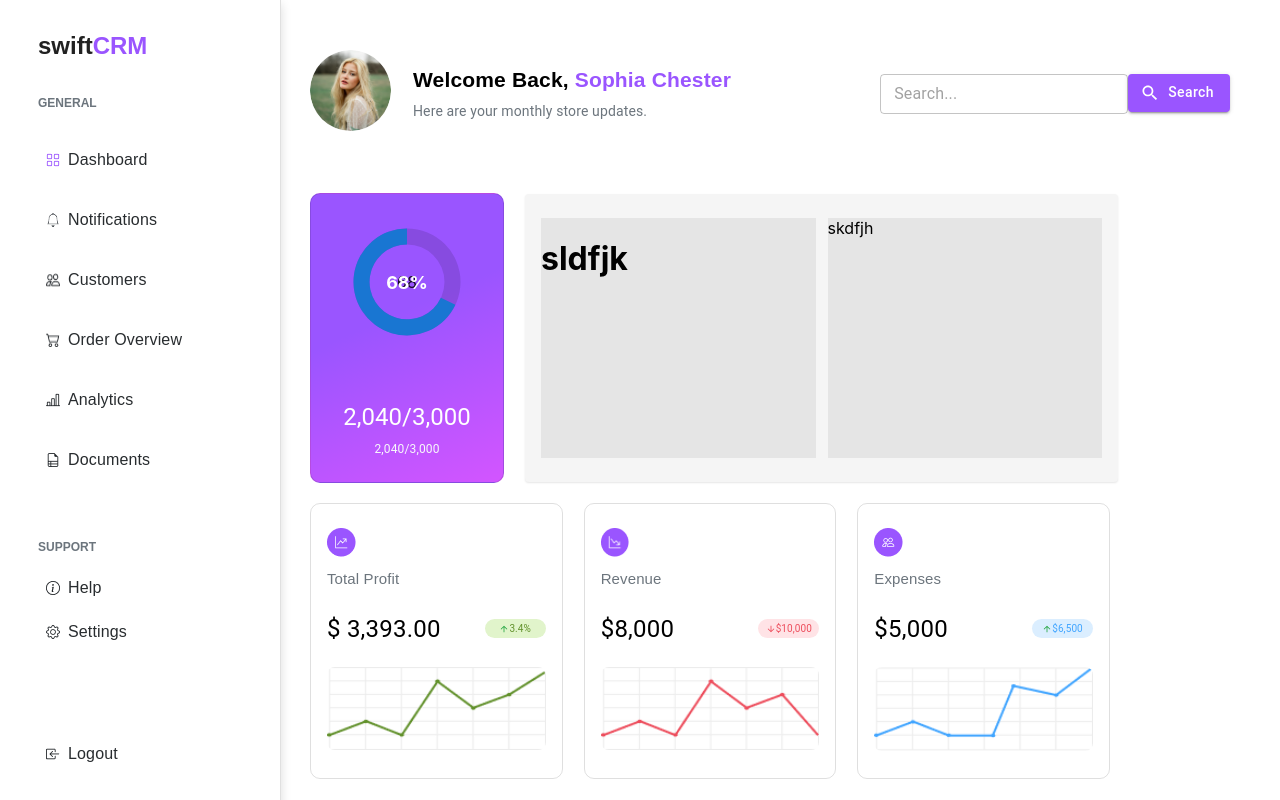
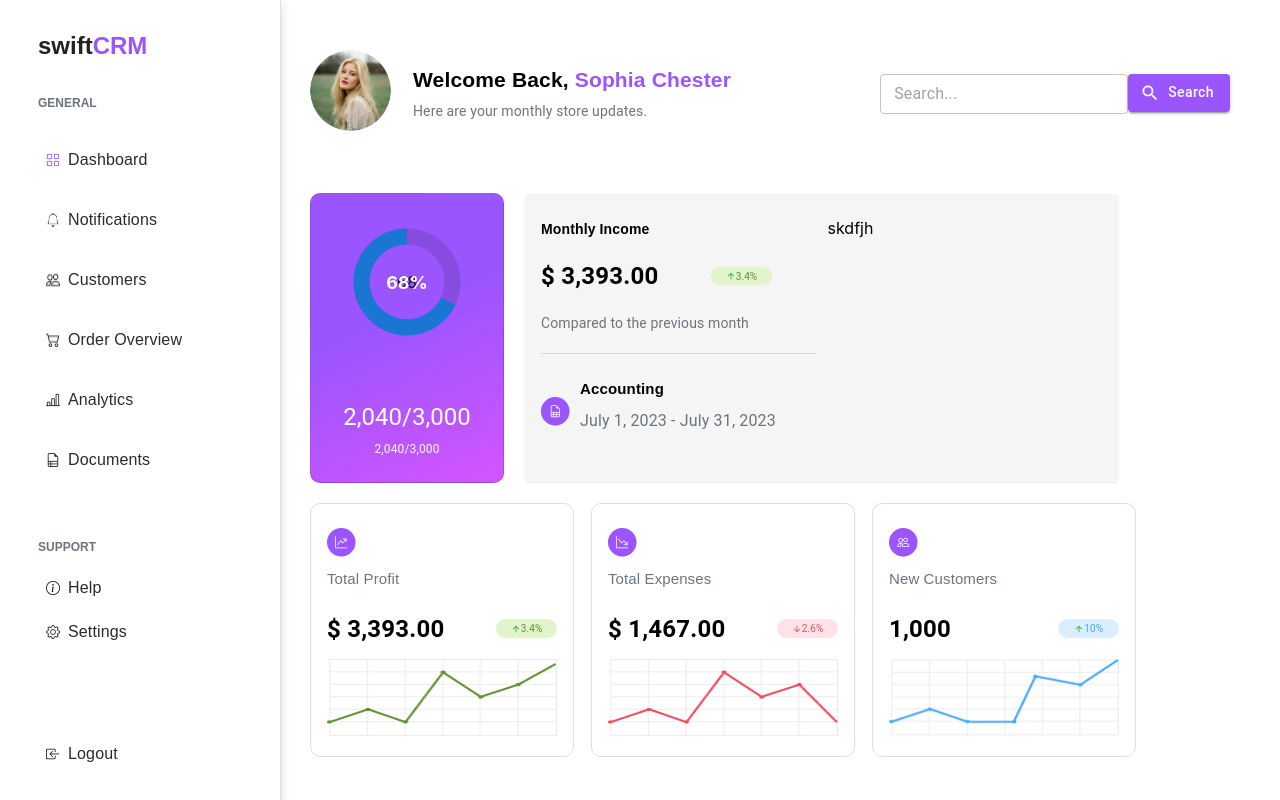
Before and after one commit to UsmanSagheer-dev/swiftfigma, a React (Create React App) app: page / in a window 1280 px wide. Built offline with nearby package versions, Linux system fonts and the light colour scheme.

Commit message:
feat:complete the incomefirstcard

```diff
--- a/package.json
+++ b/package.json
@@ -11,7 +11,9 @@
     "@testing-library/jest-dom": "^5.17.0",
     "@testing-library/react": "^13.4.0",
     "@testing-library/user-event": "^13.5.0",
+    "chart.js": "^4.4.4",
     "react": "^18.3.1",
+    "react-chartjs-2": "^5.2.0",
     "react-circular-progressbar": "^2.1.0",
     "react-dom": "^18.3.1",
     "react-scripts": "5.0.1",
--- a/src/assets/images/index.jsx
+++ b/src/assets/images/index.jsx
@@ -15,6 +15,7 @@ import graph from "./Graph.png"
 import graph2 from "./Graph2.png";
 import graph3 from "./Graph3.png";
 import button3 from './button3.png'
+import button4 from './button4.png';
 export const IMAGES = {
     dashboard,
     notification,
@@ -33,5 +34,6 @@ export const IMAGES = {
     button3,
     graph2,
     graph3,
+    button4,
 
 };
--- a/src/component/incomeCard/IncomeCard.jsx
+++ b/src/component/incomeCard/IncomeCard.jsx
@@ -1,43 +1,43 @@
-import { Box } from '@mui/material'
-
+import { Box } from "@mui/material";
+import IncomeFirstCard from "../incomefirstcard/IncomeFirstCard";
 
 export default function IncomeCard() {
   return (
-   <Box sx={Styles.container}>
-<Box sx={Styles.first}>
-<h1>sldfjk</h1>
-</Box>
-<Box sx={Styles.second}>
-    skdfjh
-</Box>
+    <Box sx={Styles.container}>
+      <Box sx={Styles.first}>
+        <IncomeFirstCard />
+      </Box>
+      <Box sx={Styles.second}>skdfjh</Box>
+    </Box>
+  );
+}
+const Styles = {
+  container: {
+    width: "561px",
+    height: "240px",
+    display: "flex",
+    justifyContent: "space-between",
+    alignItems: "center",
+    padding: "24px 16px",
+    backgroundColor: "#f5f5f5",
+    borderRadius: "4px",
+    boxShadow: "0px 1px 2px rgba(0, 0, 0, 0.1)",
+    cursor: "pointer",
+    transition: "background-color 0.3s ease-in-out",
+    gap: "12px",
+  },
+  first: {
+    display: "flex",
+    justifyContent: "start",
+    alignItems: "start",
+    gap: { xs: "10px", md: "22px" },
+    width: "50%",
 
-   </Box>
-  )
-}
-const Styles={
-    container:{
-        width:"561px",
-        height:"240px",
-        display:'flex',
-        justifyContent:'space-between',
-        alignItems:'center',
-        padding:'24px 16px',
-        backgroundColor:'#f5f5f5',
-        borderRadius:'4px',
-        boxShadow:'0px 1px 2px rgba(0, 0, 0, 0.1)',
-        cursor:'pointer',
-        transition:'background-color 0.3s ease-in-out',
-        gap:'12px'
+    height: "100%",
+  },
+  second: {
+    width: "50%",
 
-    },
-    first:{
-        width:"50%",
-        backgroundColor:'#e5e5e5',
-        height:"100%"
-    },
-    second:{
-        width:"50%",
-        backgroundColor:'#e5e5e5',
-        height:"100%"
-    }
-}
+    height: "100%",
+  },
+};
--- /dev/null
+++ b/src/component/incomefirstcard/IncomeFirstCard.jsx
@@ -0,0 +1,110 @@
+import { Box, Divider, Typography } from "@mui/material";
+import React from "react";
+import PriceCard from "../pricecard/PriceCard"; // Ensure the path is correct
+import { COLOR, FONTS } from "../constant/Constant"; // Import colors and fonts
+import { IMAGES } from "../../assets/images";
+const IncomeFirstCard = () => {
+  const heading = "Monthly Income"; // Example heading
+
+  // Data for the PriceCard
+  const cardData = {
+    para: "$ 3,393.00",
+    price: "3.4%",
+    arrowDirection: "up",
+    background: COLOR.SECONDARY,
+    color: COLOR.CUSTOM,
+  };
+
+  return (
+    <>
+      <Box
+        sx={{
+          display: "flex",
+          flexDirection: "column",
+          width: "100%",
+          padding: "0",
+          margin: "0",
+        }}
+      >
+        {/* Adjust Typography to remove any unwanted padding/margins */}
+        <Typography
+          sx={{
+            fontFamily: FONTS.BARLOW,
+            fontSize: "14px",
+            fontWeight: "600",
+
+            display: "flex",
+            justifyContent: "flex-start",
+            padding: "1px 0", // Set padding as needed
+            margin: 0, // Remove default margin if any
+          }}
+        >
+          {heading}
+        </Typography>
+
+        <Box sx={Styles.price}>
+          <PriceCard
+            para={cardData.para}
+            arrowDirection={cardData.arrowDirection}
+            price={cardData.price}
+            background={cardData.background}
+            color={cardData.color}
+          />
+        </Box>
+        <Typography sx={Styles.compare}>
+          <p>Compared to the previous month</p>
+        </Typography>
+        <Divider />
+        <Box sx={{ display: "flex", alignItems: "center" }}>
+          <Box sx={{ marginRight: "10px" }}>
+            <img src={IMAGES.button4} alt="" />
+          </Box>
+
+          {/* Text Section */}
+          <Box
+            sx={{
+              display: "flex",
+              flexDirection: "column",
+
+              margin: "24px 0",
+              padding: "0",
+            }}
+          >
+
+            <Typography
+              component="div"
+              sx={{
+                display: "flex",
+                flexDirection: "column",
+                gap: "5px",
+                h4: { margin: 0, padding: 0 ,fontFamily:FONTS.BARLOW,fontSize:"15px"},
+                p: { margin: 0, padding: 0 ,},
+              }}
+            >
+              <h4 style={{ height: "10px" }}>Accounting</h4>
+              <p style={{color:COLOR.PRIMARY}}>July 1, 2023 - July 31, 2023</p>
+            </Typography>
+          </Box>
+        </Box>
+      </Box>
+    </>
+  );
+};
+
+export default IncomeFirstCard;
+
+const Styles = {
+  price: {
+    marginTop: "17px",
+  },
+  compare: {
+    marginTop: "17px",
+    height: "25px",
+    padding: "0",
+    display: "flex",
+    margin: "17px 0",
+    alignItems: "center",
+    fontSize: "14px",
+    color: COLOR.PRIMARY,
+  },
+};
--- a/src/component/pages/dashboard/Dashboard.jsx
+++ b/src/component/pages/dashboard/Dashboard.jsx
@@ -51,7 +51,7 @@ function Dashboard() {
                   <IncomeCard />
                 </Box>
               </Box>
-              <Box>
+              <Box sx={{width:'100%'}}>
                 <ProfitCard />
               </Box>
             </Box>
--- /dev/null
+++ b/src/component/pricecard/PriceCard.jsx
@@ -0,0 +1,30 @@
+import React from "react";
+import { Box, Typography } from "@mui/material";
+import PriceWithArrow from "../pricewitharrow/Pricewitharrow"; // Import the PriceWithArrow component
+
+const PriceCard = ({ para, arrowDirection, price, background, color }) => {
+  return (
+    <Box
+      sx={{
+        display: "flex",
+        justifyContent: "",
+        alignItems: "center",
+        width: "100%",
+   gap:'30px'
+      }}
+    >
+      <Typography variant="body1" sx={{ fontSize: "24px",fontWeight:'700',width:'140px' }}>
+        {para}
+      </Typography>
+
+      <PriceWithArrow
+        arrowDirection={arrowDirection}
+        price={price}
+        background={background}
+        color={color}
+      />
+    </Box>
+  );
+};
+
+export default PriceCard;
--- a/src/component/profitCard/ProfitCard.jsx
+++ b/src/component/profitCard/ProfitCard.jsx
@@ -1,106 +1,95 @@
-import React from "react";
-import { Box, Typography } from "@mui/material";
-import { IMAGES } from "../../assets/images/index";
-import { FONTS } from "../constant/Constant";
-import { COLOR } from "../constant/Constant";
-import PriceWithArrow from "../pricewitharrow/Pricewitharrow";
+import React from 'react';
+import { Box, Typography } from '@mui/material';
+import { IMAGES } from '../../assets/images/index';
+import { FONTS } from '../constant/Constant';
+import { COLOR } from '../constant/Constant';
+import PriceCard from '../pricecard/PriceCard';
 
 export default function ProfitCards() {
+
   const cardData = [
     {
       iconimage: IMAGES.button,
-      title: "Total Profit",
-      para: "$ 3,393.00",
-      price: "3.4%",
-      arrowDirection: "up",
+      title: 'Total Profit',
+      para: '$ 3,393.00',
+      price: '3.4%',
+      arrowDirection: 'up',
       graphimg: IMAGES.graph,
       background: COLOR.SECONDARY,
-      color: COLOR.CUSTOM,
+      color:COLOR.CUSTOM,
     },
     {
       iconimage: IMAGES.button2,
-      title: "Revenue",
-      para: "$8,000",
-      price: "$10,000",
-      arrowDirection: "down",
+      title: 'Total Expenses',
+      para: '$ 1,467.00',
+      price: '2.6%',
+      arrowDirection: 'down',
       graphimg: IMAGES.graph2,
       background: COLOR.SECONDRYCARDCOLOR,
-      color: COLOR.SECONDRYRED,
+      color:COLOR.SECONDRYRED
     },
     {
       iconimage: IMAGES.button3,
-      title: "Expenses",
-      para: "$5,000",
-      price: "$6,500",
-      arrowDirection: "up",
+      title: 'New Customers',
+      para: '1,000',
+      price: '10%',
+      arrowDirection: 'up',
       graphimg: IMAGES.graph3,
       background: COLOR.SECONDRYBLUECOLOR,
-      color: COLOR.SECONDRYBLUE,
+      color: COLOR.SECONDRYBLUE
     },
   ];
 
   return (
-    <Box sx={{ display: "flex", gap: "21px", width: "800px" }}>
+    <Box sx={{ display: 'flex', gap: '17px', width: '780px' }}>
       {cardData.map((card, index) => (
         <Box
           key={index}
           sx={{
-            display: "flex",
-            flexDirection: "column",
-            backgroundColor: "",
-            borderRadius: "10px",
-            width: "233px",
-            height: "230px",
-            padding: "24px 16px 20px 16px",
+            display: 'flex',
+            flexDirection: 'column',
+            backgroundColor: '',
+            borderRadius: '10px',
+            width: '230px',
+            height: 'auto',
+            padding: '24px 16px 20px 16px',
             border: "0.75px solid #00000020",
           }}
         >
+          {/* Icon Image */}
           <img
             src={card.iconimage}
             alt="icon"
-            style={{ marginBottom: "10px", width: "28.5px", height: "28.5px" }}
+            style={{ marginBottom: '10px', width: '28.5px', height: '28.5px' }}
           />
 
           <Typography
             variant="h6"
             component="div"
             sx={{
-              marginBottom: "20px",
+              marginBottom: '20px',
               fontFamily: FONTS.BARLOW,
               color: "#6C757D",
-              fontSize: "15px",
+              fontSize: '15px'
             }}
           >
             {card.title}
           </Typography>
 
-          <Box
-            sx={{
-              display: "flex",
-              justifyContent: "space-between",
-              alignItems: "center",
-              width: "100%",
-              backgroundColor: "#fff",
-              borderRadius: "8px",
-              marginBottom: "20px",
-            }}
-          >
-            <Typography variant="body1" sx={{ fontSize: "24px" }}>
-              {card.para}
-            </Typography>
+          {/* Using PriceCard Component */}
+          <PriceCard
+            para={card.para}
+            arrowDirection={card.arrowDirection}
+            price={card.price}
+            background={card.background}
+            color={card.color}
+          />
 
-            <PriceWithArrow
-              arrowDirection={card.arrowDirection}
-              price={card.price}
-              background={card.background}
-              color={card.color}
-            />
-          </Box>
-
+          {/* Graph Image at the Bottom */}
           <img
             src={card.graphimg}
             alt="graph-img"
-            style={{ borderRadius: "8px" }}
+            style={{ height:"77px",marginTop:"12px"}}
           />
         </Box>
       ))}
```
Also changed, not shown: src/assets/images/button4.png (added), 1 other file (tests, documents, lock files or other folders).
